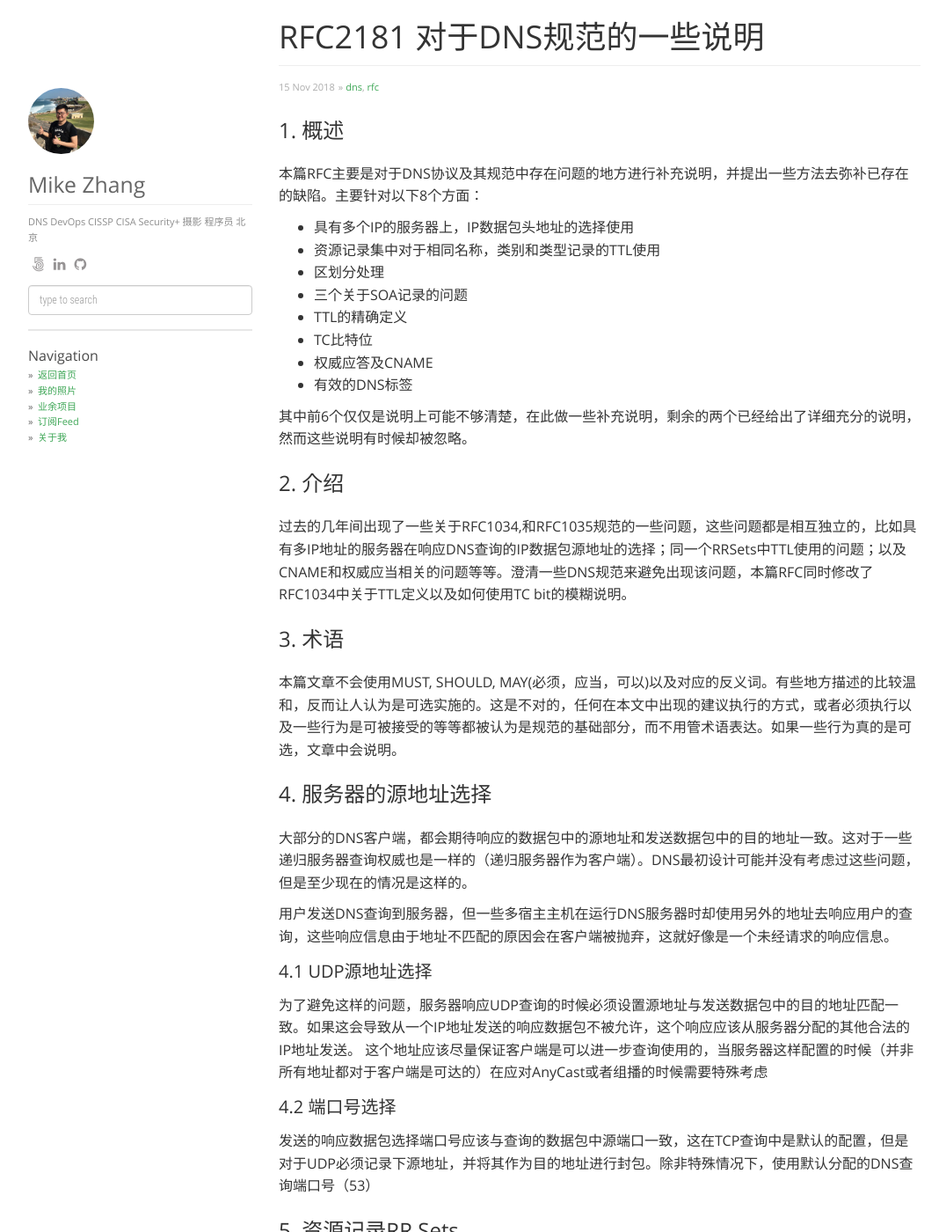
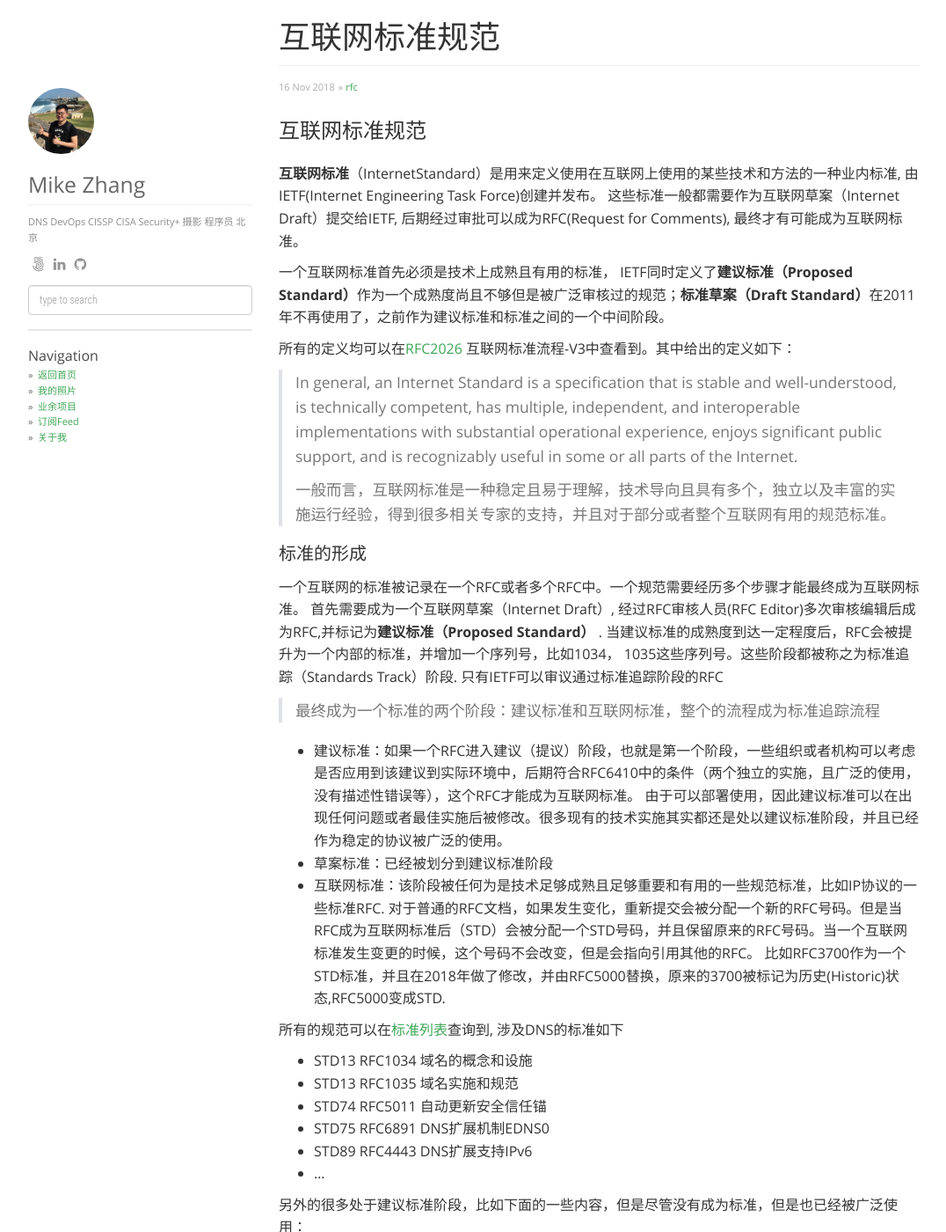
Before and after one commit to zhangmingkai4315/zhangmingkai4315.github.io, a Jekyll site: the page built from _posts/2021-11-16-internet-standard.md, in a window 1280 px wide and 1400 px high. Shown: the whole window at 88% size, without its empty margins (53-1129 px from the left). Built offline with Jekyll 4.4.1, drawn with Linux system fonts in a browser that asks for light colours; comment, search, counter and statistics services are not loaded; some of the changed text lies outside the part shown.

Commit message:
add internet standard

```diff
--- /dev/null
+++ b/_posts/2021-11-16-internet-standard.md
@@ -0,0 +1,51 @@
+---
+layout: post
+title: 互联网标准规范
+date: 2018-11-16T11:32:41+00:00
+author: mingkai
+permalink: /2018/11/
+categories:
+  - rfc
+---
+
+### 互联网标准规范
+
+**互联网标准**（InternetStandard）是用来定义使用在互联网上使用的某些技术和方法的一种业内标准, 由IETF(Internet Engineering Task Force)创建并发布。 这些标准一般都需要作为互联网草案（Internet Draft）提交给IETF, 后期经过审批可以成为RFC(Request for Comments), 最终才有可能成为互联网标准。
+
+一个互联网标准首先必须是技术上成熟且有用的标准， IETF同时定义了**建议标准（Proposed Standard）**作为一个成熟度尚且不够但是被广泛审核过的规范；**标准草案（Draft Standard）**在2011年不再使用了，之前作为建议标准和标准之间的一个中间阶段。
+
+所有的定义均可以在[RFC2026](https://tools.ietf.org/html/rfc2026) 互联网标准流程-V3中查看到。其中给出的定义如下：
+
+> In general, an Internet Standard is a specification that is stable and well-understood, is technically competent, has multiple, independent, and interoperable implementations with substantial operational experience, enjoys significant public support, and is recognizably useful in some or all parts of the Internet.
+>
+> 一般而言，互联网标准是一种稳定且易于理解，技术导向且具有多个，独立以及丰富的实施运行经验，得到很多相关专家的支持，并且对于部分或者整个互联网有用的规范标准。
+
+
+
+#### 标准的形成
+
+一个互联网的标准被记录在一个RFC或者多个RFC中。一个规范需要经历多个步骤才能最终成为互联网标准。 首先需要成为一个互联网草案（Internet Draft）, 经过RFC审核人员(RFC Editor)多次审核编辑后成为RFC,并标记为**建议标准（Proposed Standard）** . 当建议标准的成熟度到达一定程度后，RFC会被提升为一个内部的标准，并增加一个序列号，比如1034， 1035这些序列号。这些阶段都被称之为标准追踪（Standards Track）阶段. 只有IETF可以审议通过标准追踪阶段的RFC
+
+> 最终成为一个标准的两个阶段：建议标准和互联网标准，整个的流程成为标准追踪流程
+
+- 建议标准：如果一个RFC进入建议（提议）阶段，也就是第一个阶段，一些组织或者机构可以考虑是否应用到该建议到实际环境中，后期符合RFC6410中的条件（两个独立的实施，且广泛的使用，没有描述性错误等），这个RFC才能成为互联网标准。 由于可以部署使用，因此建议标准可以在出现任何问题或者最佳实施后被修改。很多现有的技术实施其实都还是处以建议标准阶段，并且已经作为稳定的协议被广泛的使用。
+- 草案标准：已经被划分到建议标准阶段
+- 互联网标准：该阶段被任何为是技术足够成熟且足够重要和有用的一些规范标准，比如IP协议的一些标准RFC. 对于普通的RFC文档，如果发生变化，重新提交会被分配一个新的RFC号码。但是当RFC成为互联网标准后（STD）会被分配一个STD号码，并且保留原来的RFC号码。当一个互联网标准发生变更的时候，这个号码不会改变，但是会指向引用其他的RFC。 比如RFC3700作为一个STD标准，并且在2018年做了修改，并由RFC5000替换，原来的3700被标记为历史(Historic)状态,RFC5000变成STD.
+
+
+
+所有的规范可以在[标准列表](https://www.rfc-editor.org/standards)查询到, 涉及DNS的标准如下
+
+- STD13 RFC1034  域名的概念和设施
+- STD13 RFC1035  域名实施和规范
+- STD74 RFC5011 自动更新安全信任锚
+- STD75 RFC6891 DNS扩展机制EDNS0
+- STD89 RFC4443 DNS扩展支持IPv6
+- ...
+
+另外的很多处于建议标准阶段，比如下面的一些内容，但是尽管没有成为标准，但是也已经被广泛使用：
+
+- RFC1995 实施区传输
+- RFC2136 DNS动态更新
+- RFC2308 否定缓存
+- ...
--- a/index.html
+++ b/index.html
@@ -4,8 +4,6 @@
 
 <div id="home">
   <h1>{{ site.title }}</h1>
-  <hr />
-
   <ol class="posts">
     {% for post in paginator.posts %}
       <li><a href="{{ post.url }}">{{ post.title }}</a>  <i><span class="public_date">{{ post.date | date_to_string }}</span></i></li>
```
